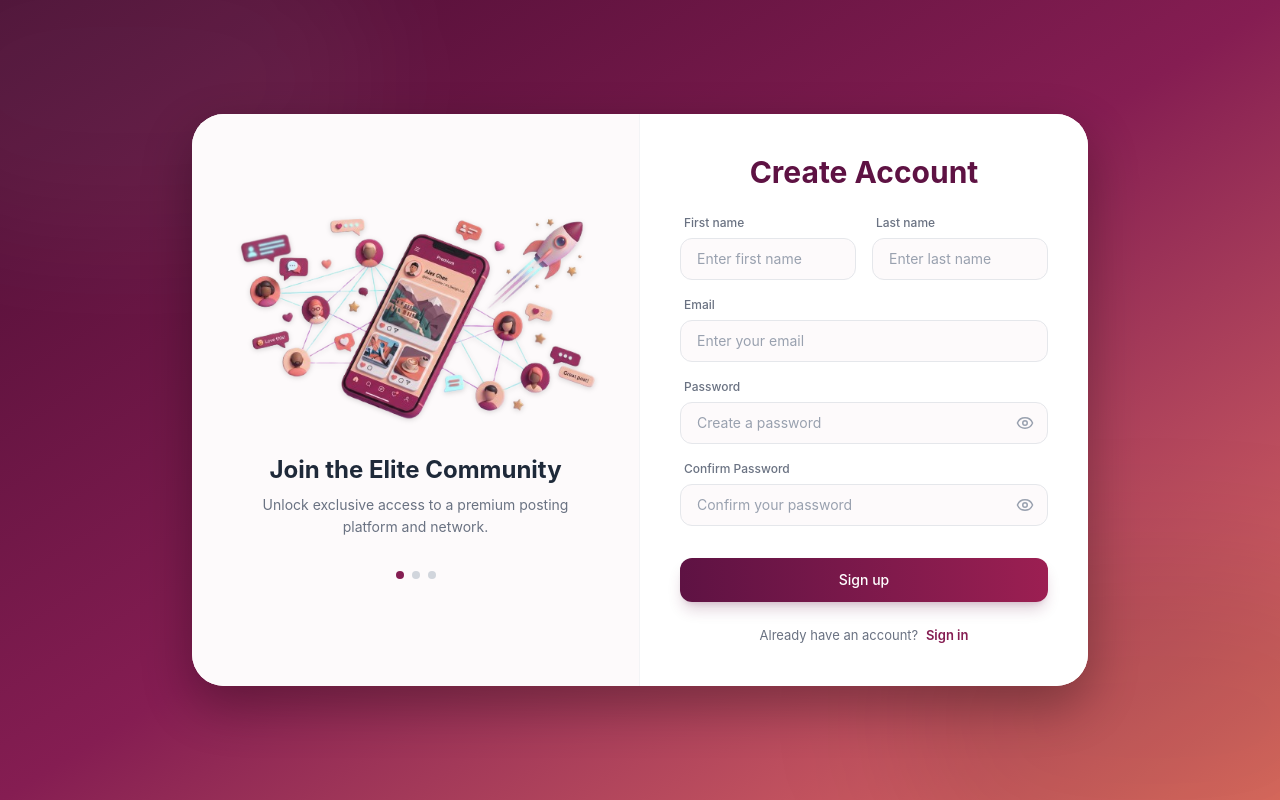
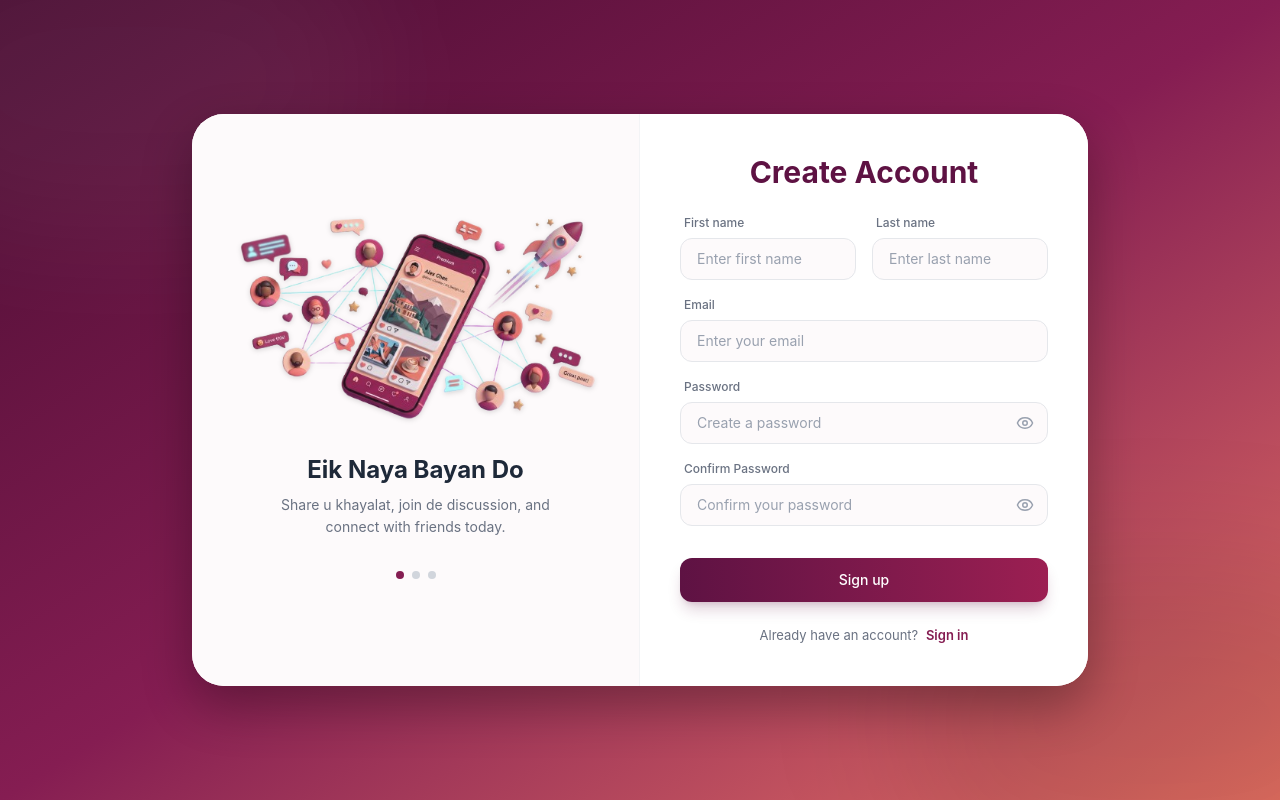
Before and after one commit to Code-talhakhan/full-stack-posting-app, a React (Vite) app in the folder frontened/: page /signup in a window 1280 px wide. Built offline with nearby package versions, Linux system fonts and the light colour scheme.

Commit message:
add changes

```diff
--- a/frontened/src/pages/Login.jsx
+++ b/frontened/src/pages/Login.jsx
@@ -216,10 +216,10 @@ const Login = () => {
           </div>
 
           <h3 className="text-2xl font-bold text-gray-800 mb-2 text-center">
-            Stay Connected
+            Doston Se Jude Rahein
           </h3>
           <p className="text-sm text-gray-500 text-center max-w-xs leading-relaxed">
-            Log back in to check your posts, chat with friends, and share updates.
+            Apne posts check karein, doston se chat karein, aur naye updates share karein.
           </p>
 
           <div className="flex gap-2 mt-8">
--- a/frontened/src/pages/Signup.jsx
+++ b/frontened/src/pages/Signup.jsx
@@ -138,10 +138,10 @@ const Signup = () => {
           </div>
 
           <h3 className="text-2xl font-bold text-gray-800 mb-2 text-center">
-            Join the Elite Community
+            Eik Naya Bayan Do
           </h3>
           <p className="text-sm text-gray-500 text-center max-w-xs leading-relaxed">
-            Unlock exclusive access to a premium posting platform and network.
+            Share u khayalat, join de discussion, and connect with friends today.
           </p>
 
           <div className="flex gap-2 mt-8">
```
